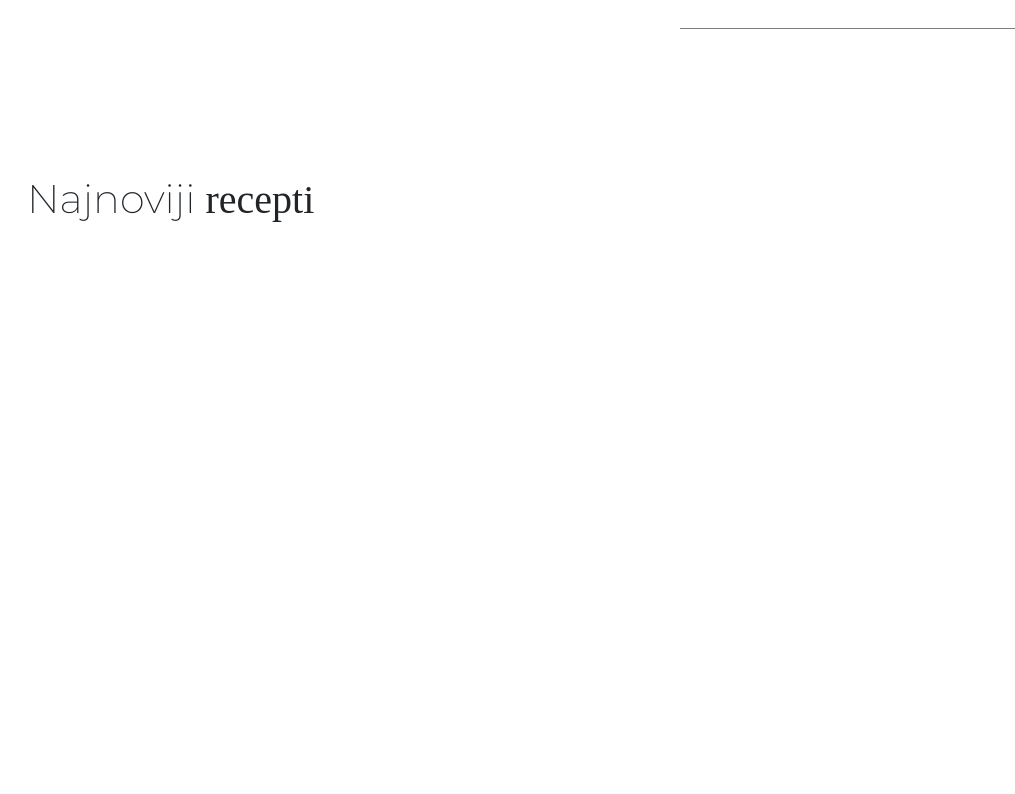
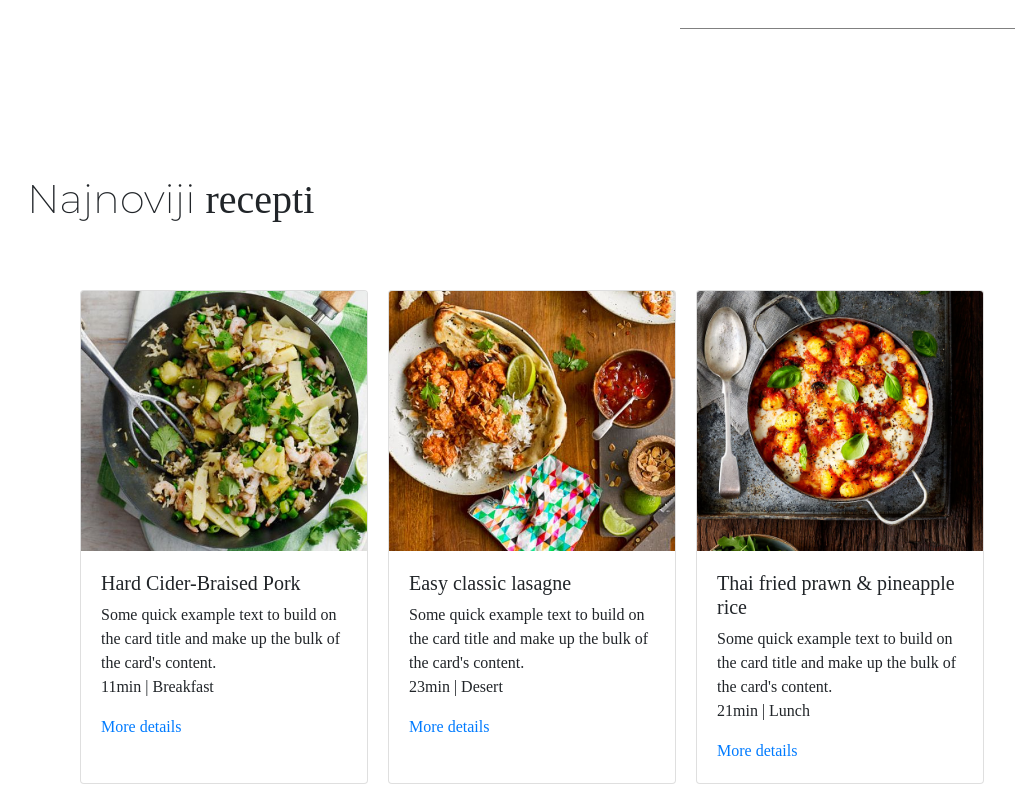
Before and after one commit to BojanaZoric/Nutrition-adviser, a Vue app in the folder Projekat/frontend/: page / in a window 1280 px wide. Shown: the part 539-1333 px from the top of the page, without its empty margins (58-1073 px from the left). Before the commit the page ends 819 px from the top, so only its background shows below. Built offline with nearby package versions, Linux system fonts and the light colour scheme; a web font is replaced by a local one.

Commit message:
Newest recipies added to home page

```diff
--- a/Projekat/frontend/public/css/global.css
+++ b/Projekat/frontend/public/css/global.css
@@ -59,3 +59,11 @@ body, html {
     height: 30px;
     width: 30px;
 }
+
+.newest{
+    margin-left: 10vw;
+}
+
+.card {
+    margin: 10px;
+}
--- a/Projekat/frontend/src/components/home/home-container.vue
+++ b/Projekat/frontend/src/components/home/home-container.vue
@@ -39,6 +39,42 @@
   <div class="container pt-5 pb-5">
     <h1>Najnoviji <span class="monsBold">recepti</span></h1>
   </div>
+  <div class="row newest">
+    <div class="card" style="width: 18rem;">
+      <img class="card-img-top" src="../../../public/images/r3.jpg" alt="Card image cap">
+      <div class="card-body">
+        <h5>Hard Cider-Braised Pork </h5>
+        <p class="card-text">Some quick example text to build on the card title and make up the bulk of the card's content.
+        <br />
+        <span class="monsBold">11min</span> | Breakfast</p>
+        <a href="#" class="card-link">More details</a>
+
+      </div>
+    </div>
+
+    <div class="card" style="width: 18rem;">
+      <img class="card-img-top" src="../../../public/images/r2.jpg" alt="Card image cap">
+      <div class="card-body">
+        <h5>Easy classic lasagne</h5>
+        <p class="card-text">Some quick example text to build on the card title and make up the bulk of the card's content.
+        <br />
+        <span class="monsBold">23min</span> | Desert</p>
+        <a href="#" class="card-link">More details</a>
+
+      </div>
+    </div>
+    <div class="card" style="width: 18rem;">
+      <img class="card-img-top" src="../../../public/images/r1.jpg" alt="Card image cap">
+      <div class="card-body">
+        <h5>Thai fried prawn & pineapple rice</h5>
+        <p class="card-text">Some quick example text to build on the card title and make up the bulk of the card's content.
+        <br />
+        <span class="monsBold">21min</span> | Lunch</p>
+        <a href="#" class="card-link">More details</a>
+
+      </div>
+    </div>
+  </div>
 </div>
 </template>
 
```
